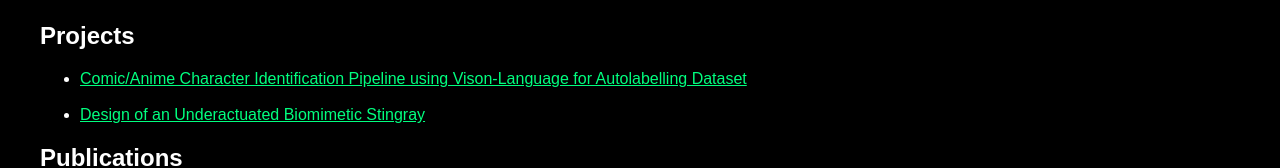
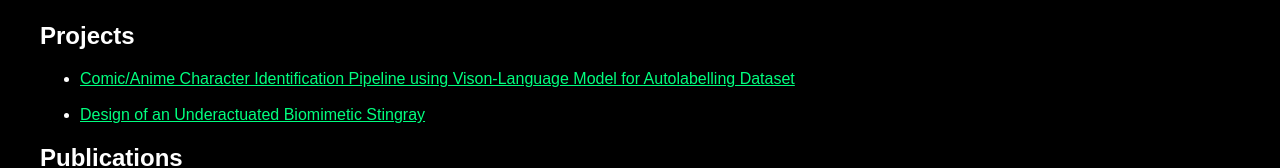
Before and after one commit to Debjyoti-Sengupta/Debjyoti-Sengupta.github.io, a plain HTML site: page index.html in a window 1280 px wide. Shown: the part 384-552 px from the top of the page. Drawn offline with Linux system fonts and the light colour scheme.

Commit message:
Update index.html

```diff
--- a/index.html
+++ b/index.html
@@ -14,7 +14,7 @@
     <h2>Projects</h2>
     <ul>
         <li>
-            <a href="Comics-CV.html">Comic/Anime Character Identification Pipeline using Vison-Language for Autolabelling Dataset</a>
+            <a href="Comics-CV.html">Comic/Anime Character Identification Pipeline using Vison-Language Model for Autolabelling Dataset</a>
         </li>
         <br>
         <li>
```
